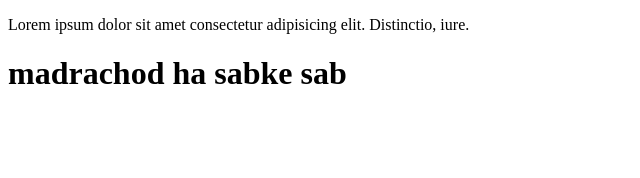
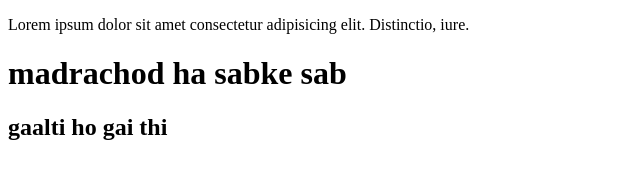
Before and after one commit to VishalTyagi2001/gitthree, a plain HTML site: page index.html in a window 1280 px wide. Shown: the whole page, without its empty margins (0-640 px from the left). Drawn offline with Linux system fonts and the light colour scheme.

Commit message:
add mistake to the file

```diff
--- a/index.html
+++ b/index.html
@@ -10,5 +10,6 @@
 
 
     <h1>madrachod ha sabke sab</h1>
+    <h2>gaalti ho gai thi</h2>
 </body>
 </html>
```
